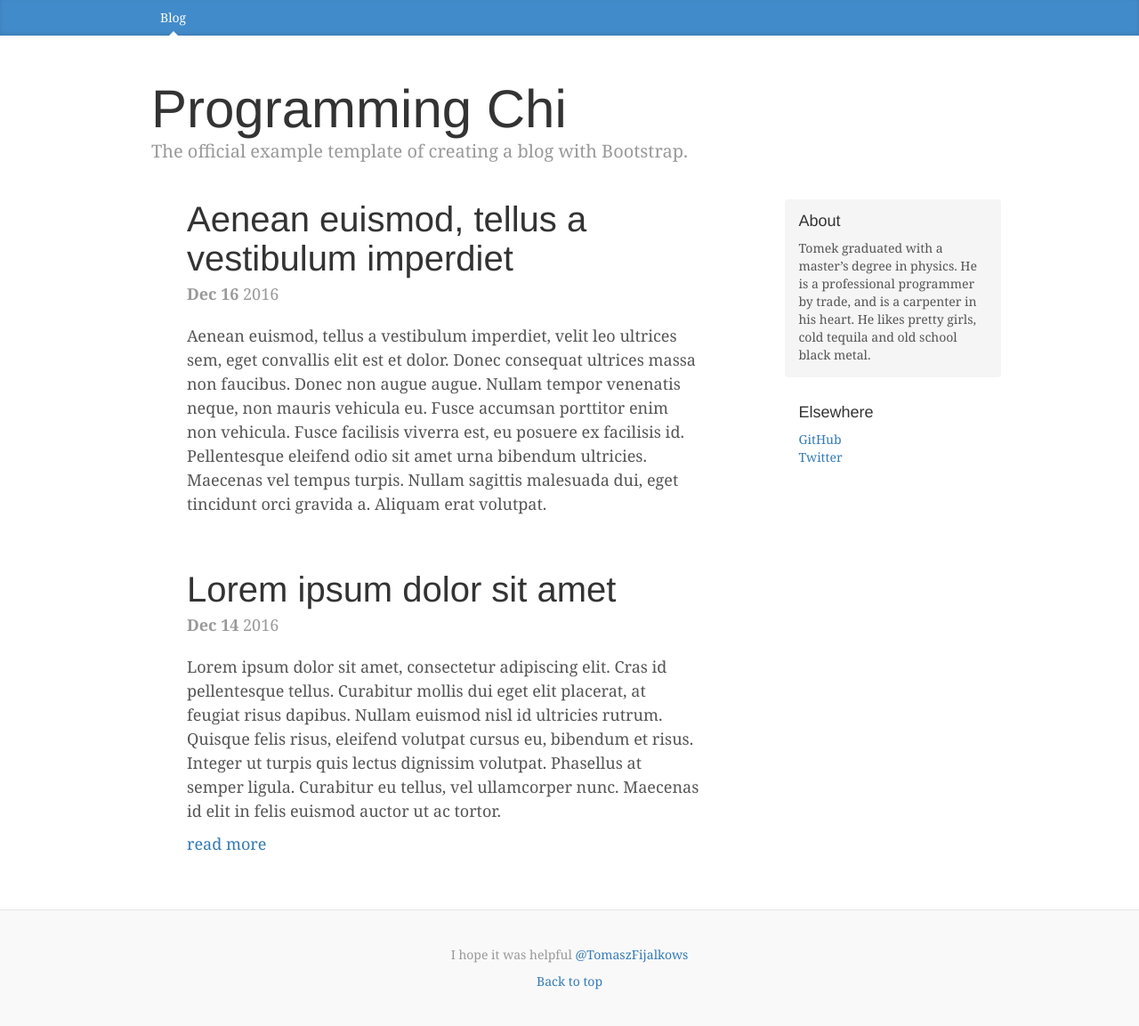
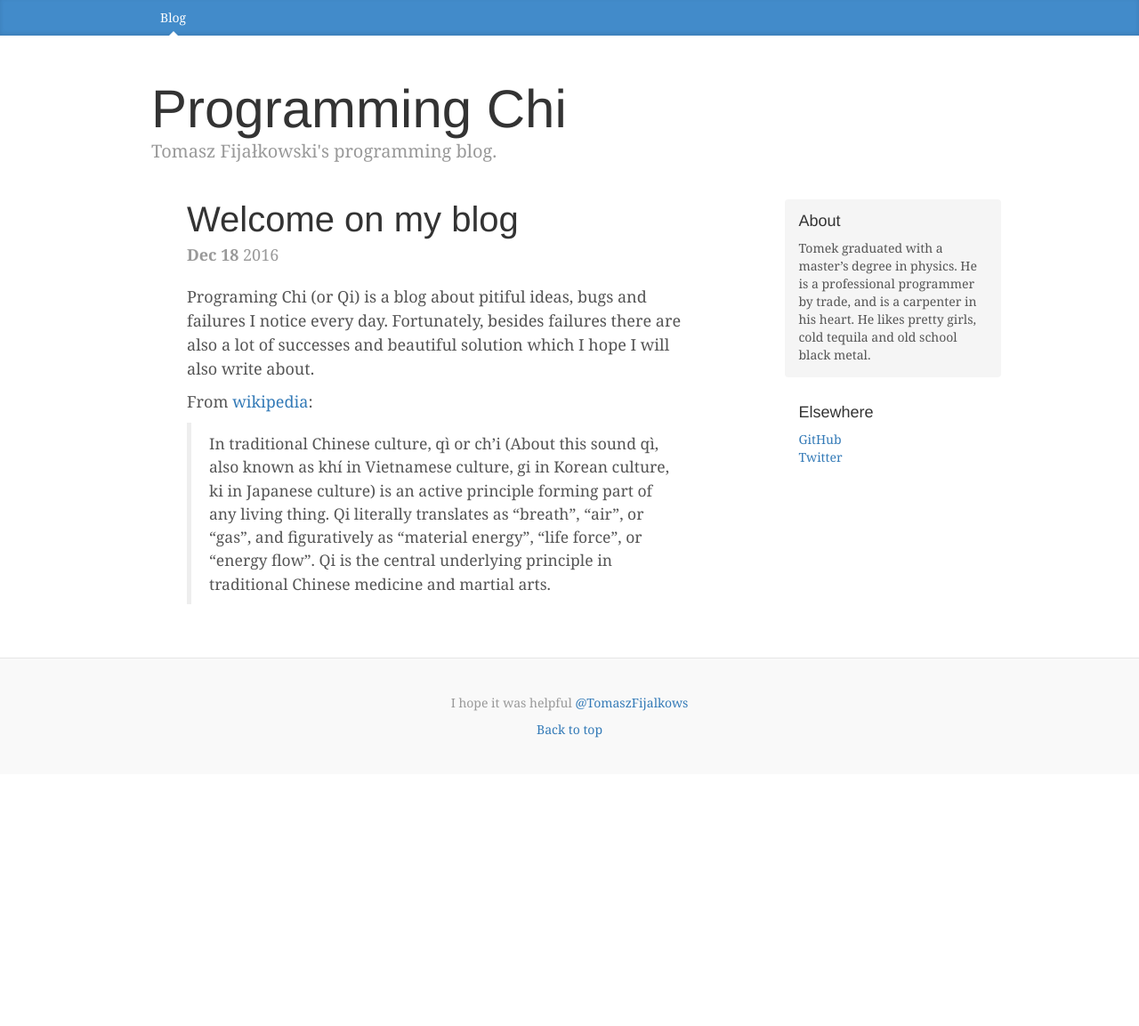
Before and after one commit to tfij/tfij.github.io, a Jekyll site: the page built from index.html, in a window 1280 px wide. Shown: the whole page at 89% size. Built offline with Jekyll 4.4.1, drawn with Linux system fonts in a browser that asks for light colours; nearby versions of some CDN libraries; library files that are not in the unit come from our copies; a script that is not in the unit is left out; after the commit the page ends 900 px from its top, so only the background shows below that.

Commit message:
Welcome post

```diff
--- a/_includes/posts.html
+++ b/_includes/posts.html
@@ -6,7 +6,7 @@
         <h2 class="blog-post-title">{{ post.title }}</h2>
         <p class="blog-post-meta"><time class="post-date">{{ post.date | date: "<strong>%b %-d</strong> %Y" }}</time></p>
         {% if post.short == true %}
-            <p>{{ post.content | markdownify | strip_html }}</p>
+            <p>{{ post.content | markdownify }}</p>
         {% else %}
             <p>{{ post.excerpt | markdownify | strip_html }}</p>
             <p class="buttons"><a href="{{ post.url | prepend: site.baseurl }}">read more</a></p>
--- a/_layouts/default.html
+++ b/_layouts/default.html
@@ -6,7 +6,7 @@
         <div class="container">
             <div class="blog-header">
                 <h1 class="blog-title">Programming Chi</h1>
-                <p class="lead blog-description">The official example template of creating a blog with Bootstrap.</p>
+                <p class="lead blog-description">Tomasz Fijałkowski's programming blog.</p>
             </div>
 
             <div class="row">
--- a/_posts/2016-12-14-defaultMethods.md
+++ /dev/null
@@ -1,25 +0,0 @@
----
-layout: post
-title: Lorem ipsum dolor sit amet
-tags: [tech, java]
-short: false
----
-
-Lorem ipsum dolor sit amet, consectetur adipiscing elit. Cras id
-pellentesque tellus. Curabitur mollis dui eget elit placerat, at feugiat
-risus dapibus. Nullam euismod nisl id ultricies rutrum. Quisque felis
-risus, eleifend volutpat cursus eu, bibendum et risus. Integer ut turpis
-quis lectus dignissim volutpat. Phasellus at semper ligula. Curabitur eu
-tellus, vel ullamcorper nunc. Maecenas id elit in felis euismod auctor
-ut ac tortor.
-
-Lorem ipsum dolor sit amet, consectetur adipiscing elit. Cras id
-pellentesque tellus. Curabitur mollis dui eget elit placerat, at feugiat
-risus dapibus. Nullam euismod nisl id ultricies rutrum. Quisque felis
-risus, eleifend volutpat cursus eu, bibendum et risus. Integer ut turpis
-quis lectus dignissim volutpat. Phasellus at semper ligula. Curabitur eu
-tellus, vel ullamcorper nunc. Maecenas id elit in felis euismod auctor
-ut ac tortor. In rutrum interdum lacus, sit amet placerat urna
-hendrerit sed. Suspendisse finibus hendrerit mauris sit amet tincidunt.
-Etiam id erat ac urna semper tincidunt et vel turpis. Morbi eleifend
-velit mattis, porttitor tellus at, pretium turpis.
```
Also changed, not shown: _posts/2016-12-16-errorHandle.md (deleted, +0 -15 lines), _posts/2016-12-18-Welcome.md (added, +16 -0 lines).
